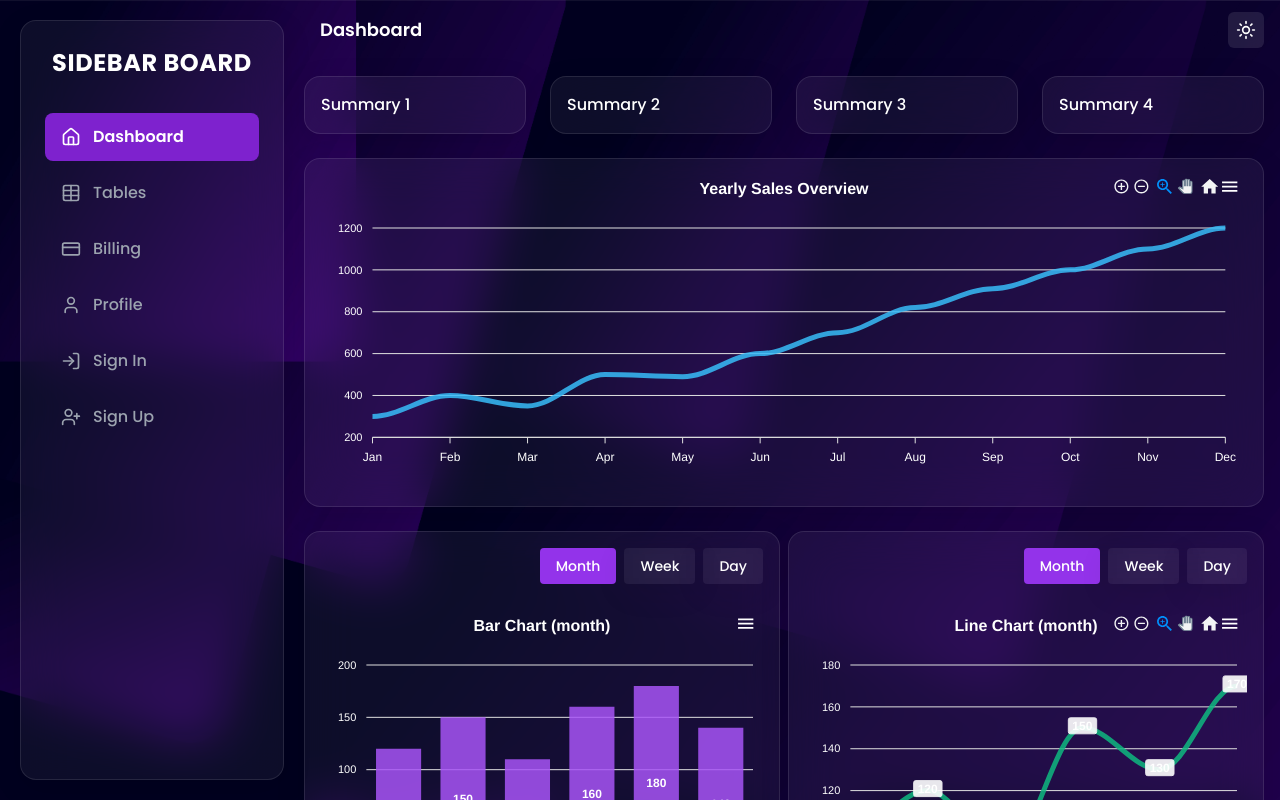
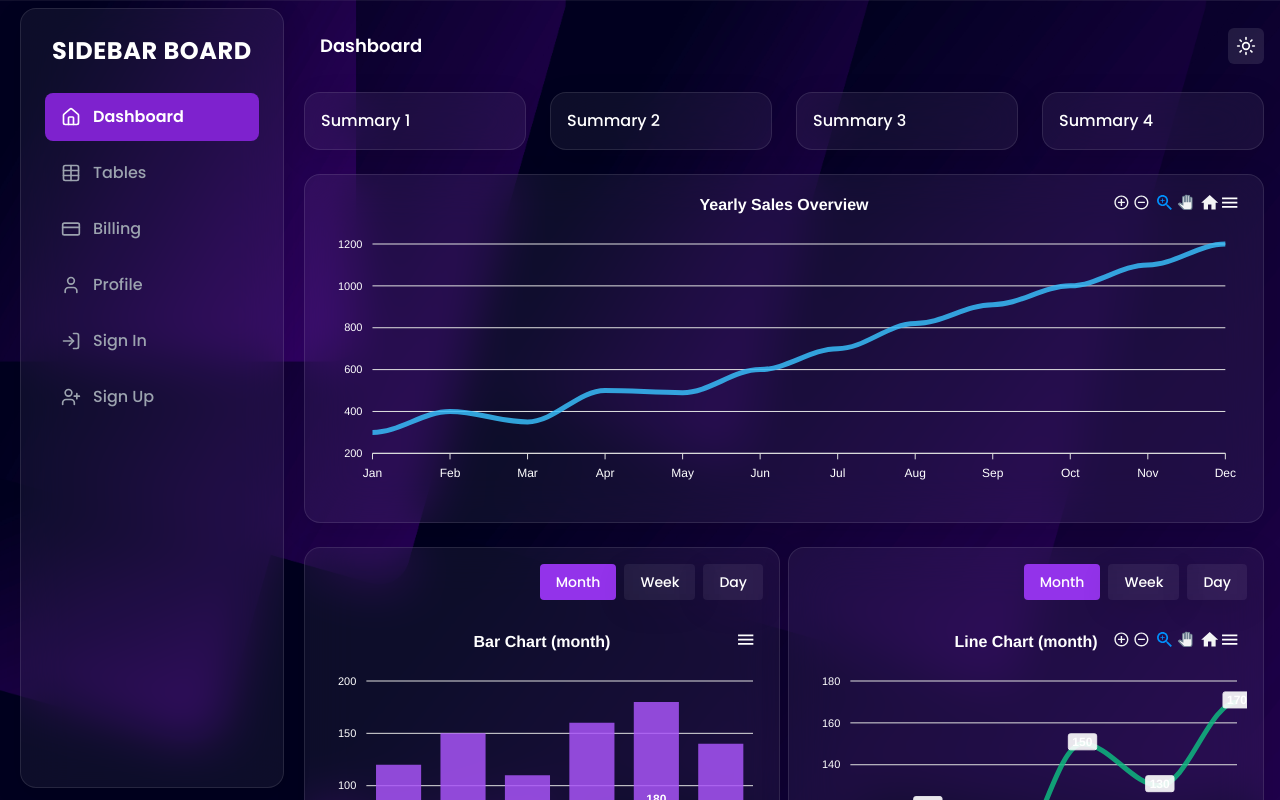
Before and after one commit to roninstack101/analytics, a React (Create React App) app: page / in a window 1280 px wide. Shown: the top 800 px of the page. Built offline with nearby package versions, Linux system fonts and the light colour scheme.

Commit message:
dark mode reloaded but not be switch

```diff
--- a/package.json
+++ b/package.json
@@ -25,7 +25,10 @@
     "react-dom": "^19.1.0",
     "react-router-dom": "^6.21.2",
     "react-scripts": "5.0.1",
-    "web-vitals": "^2.1.4"
+    "react-spreadsheet": "^0.10.1",
+    "scheduler": "^0.26.0",
+    "web-vitals": "^2.1.4",
+    "xlsx": "^0.18.5"
   },
   "scripts": {
     "start": "react-scripts start",
--- a/public/index.html
+++ b/public/index.html
@@ -45,4 +45,5 @@
       To create a production bundle, use `npm run build` or `yarn build`.
     -->
   </body>
+
 </html>
--- a/src/App.css
+++ b/src/App.css
@@ -5,11 +5,11 @@ body {
   padding: 0;
   font-family: 'Poppins','Inter', sans-serif;
   box-sizing: border-box;
-  background: url('/public/windows\ 11.jpg') no-repeat top fixed;
-  background-size: cover;
 }
 
-
+html {
+  scroll-behavior: smooth;
+}
 
 /* body {
   background: url("E:\Larvasoft\analytics\windows 11.jpg") no-repeat top fixed;
--- a/src/App.js
+++ b/src/App.js
@@ -1,5 +1,10 @@
 import "./App.css";
-import { BrowserRouter as Router, Routes, Route, Navigate } from "react-router-dom";
+import {
+  BrowserRouter as Router,
+  Routes,
+  Route,
+  Navigate,
+} from "react-router-dom";
 import { useEffect, useState } from "react";
 
 import Grid from "./Component/Header/bentogrid";
@@ -13,14 +18,12 @@ import SignUp from "./Component/Auth/SignUp";
 import SignIn from "./Component/Auth/Signin";
 import VerifyOTP from "./Component/Auth/VerifyOtp";
 
-
 function App() {
   const [open, setOpen] = useState(false);
-  const [darkMode, setDarkMode] = useState(true);
-  const isAuthenticated = () => {
-    const user = JSON.parse(localStorage.getItem("user"));
-    return user && user.verified;
-  };
+  const [darkMode, setDarkMode] = useState(() => {
+    const saved = localStorage.getItem("darkMode");
+    return saved !== null ? JSON.parse(saved) : true;
+  });
 
   useEffect(() => {
     document.body.style.background = darkMode
@@ -28,6 +31,9 @@ function App() {
       : "url('/windows 11.jpg') no-repeat top fixed";
     document.body.style.backgroundSize = "cover";
     document.body.style.overflow = open ? "hidden" : "auto";
+
+    // Save to localStorage
+    localStorage.setItem("darkMode", JSON.stringify(darkMode));
   }, [darkMode, open]);
 
   return (
@@ -46,9 +52,20 @@ function App() {
             <Route path="/tables" element={<Tables darkMode={darkMode} />} />
             <Route path="/billing" element={<Billing darkMode={darkMode} />} />
             <Route path="/profile" element={<Profile darkMode={darkMode} />} />
-            <Route path="/signin" element={<SignIn darkMode={darkMode} setDarkMode={setDarkMode} />} />
-            <Route path="/signup" element={<SignUp darkMode={darkMode} setDarkMode={setDarkMode} />} />
-            <Route path="/verify" element={<VerifyOTP darkMode={darkMode} setDarkMode={setDarkMode} />} />
+            <Route
+              path="/signin"
+              element={<SignIn darkMode={darkMode} setDarkMode={setDarkMode} />}
+            />
+            <Route
+              path="/signup"
+              element={<SignUp darkMode={darkMode} setDarkMode={setDarkMode} />}
+            />
+            <Route
+              path="/verify"
+              element={
+                <VerifyOTP darkMode={darkMode} setDarkMode={setDarkMode} />
+              }
+            />
           </Routes>
         </div>
       </div>
--- a/src/Component/Header/header.js
+++ b/src/Component/Header/header.js
@@ -39,10 +39,11 @@ const Header = ({ open, setOpen, darkMode, setDarkMode }) => {
       px-4 py-3 font-[Poppins]
       flex items-center justify-between
       transition-all duration-300
+      xl:mt-4 md:mt-3
       ${scrolled
           ? (darkMode
-            ? 'ml-2 mt-2 mr-2 md:mt-2 md:mr-2 xl:mt-2 xl:mr-2 bg-white/10 backdrop-blur border-white/10 text-white'
-            : 'ml-2 mt-2 mr-2 md:mt-2 md:mr-2 xl:mt-2 xl:mr-2 backdrop-blur-xl bg-white/50 shadow-[0_4px_8px_rgba(0,0,0,0.2)] transition-all')
+            ? 'ml-2 mt-2 mr-2 md:mt-3 md:mr-2 xl:mt-4 xl:mr-2 bg-white/10 backdrop-blur border-white/10 text-white'
+            : 'ml-2 mt-2 mr-2 md:mt-3 md:mr-2 xl:mt-4 xl:mr-2 backdrop-blur-xl bg-white/50 shadow-[0_4px_8px_rgba(0,0,0,0.2)] transition-all')
           : ''}
     `}
     >
--- a/src/Component/Header/sidebar.js
+++ b/src/Component/Header/sidebar.js
@@ -26,8 +26,8 @@ const Sidebar = ({ open, setOpen, darkMode }) => {
 
       <aside
         className={`
-          fixed top-5 left-0 z-40 w-full max-w-[230px] xl:max-w-[264px] h-[calc(100vh-40px)]
-          border border-white/10 text-white p-6 rounded-2xl font-[Poppins] flex flex-col
+          fixed top-2 left-0 z-40 w-full max-w-[230px] xl:max-w-[264px] h-[calc(100vh-20px)]
+          border border-white/10 text-white p-6 xl:p-4 md:p-3 rounded-2xl font-[Poppins] flex flex-col
           transition-all duration-300 ease-in-out
           ${open ? "translate-x-[20px]" : "-translate-x-full"}
           md:translate-x-0 md:left-5
@@ -39,13 +39,13 @@ const Sidebar = ({ open, setOpen, darkMode }) => {
       >
         <h2
           className={`
-          text-center font-bold tracking-wide mb-8 text-[clamp(1rem,2vw,1.5rem)]
+          text-center font-bold tracking-wide mt-2 mb-4 text-[clamp(1rem,2vw,1.5rem)]
          ${darkMode ? "text-white" : "text-[#1A237E]"}`}
         >
           SIDEBAR BOARD
         </h2>
 
-        <ul className="flex flex-col gap-2">
+        <ul className="flex flex-col gap-2 p-2">
           {menuItems.map(({ name, icon: Icon, path }, index) => {
             const isActive = currentPath === path;
 
--- a/src/Component/StyleSheet/style.css
+++ b/src/Component/StyleSheet/style.css
@@ -1,3 +1,7 @@
+
+html {
+  scroll-behavior: smooth;
+}
 /* ApexCharts menu styling */
 .apexcharts-menu {
   background-color: #ffffff !important; /* menu bg white */
@@ -16,3 +20,34 @@
 .apexcharts-menu-icon svg {
   fill: #ffffff !important;
 }
+
+
+/* SCROLL BAR */
+
+/* App.css ya global stylesheet me daalo */
+
+.scrollbar-custom::-webkit-scrollbar {
+  width: 10px;
+  height: 5px;
+}
+
+
+.scrollbar-custom::-webkit-scrollbar-thumb {
+  background: linear-gradient(135deg, rgba(136, 136, 136, 0.3), rgba(0, 0, 0, 0.4));
+  border-radius: 10px;
+  backdrop-filter: blur(2px);
+  transition: background 0.3s ease;
+}
+
+.scrollbar-custom::-webkit-scrollbar-thumb:hover {
+  background: linear-gradient(135deg, rgba(136, 136, 136, 0.5), rgba(0, 0, 0, 0.6));
+}
+
+/* Dark mode */
+body.dark .scrollbar-custom::-webkit-scrollbar-thumb {
+  background: linear-gradient(135deg, rgba(255, 255, 255, 0.2), rgba(180, 180, 180, 0.4));
+}
+
+body.dark .scrollbar-custom::-webkit-scrollbar-thumb:hover {
+  background: linear-gradient(135deg, rgba(255, 255, 255, 0.4), rgba(180, 180, 180, 0.6));
+}
--- a/src/Component/Table/table.js
+++ b/src/Component/Table/table.js
@@ -47,7 +47,7 @@ export default function Tables({ darkMode }) {
       <section className="grid grid-cols-1 gap-6 mb-6">
         <div className={containerClasses}>
           <h2 className="text-2xl font-semibold mb-6 text-center">Customer Directory</h2>
-          <div className="overflow-x-auto rounded-lg">
+          <div className="overflow-x-auto rounded-lg scrollbar-custom">
             <table className="min-w-full">
               <thead
                 className={`sticky top-0 z-10 backdrop-blur ${darkMode ? "bg-purple-700 text-white" : "bg-[rgba(0,103,216,0.8)] text-white"
```
Also changed, not shown: 1 other file (tests, documents, lock files or other folders).
